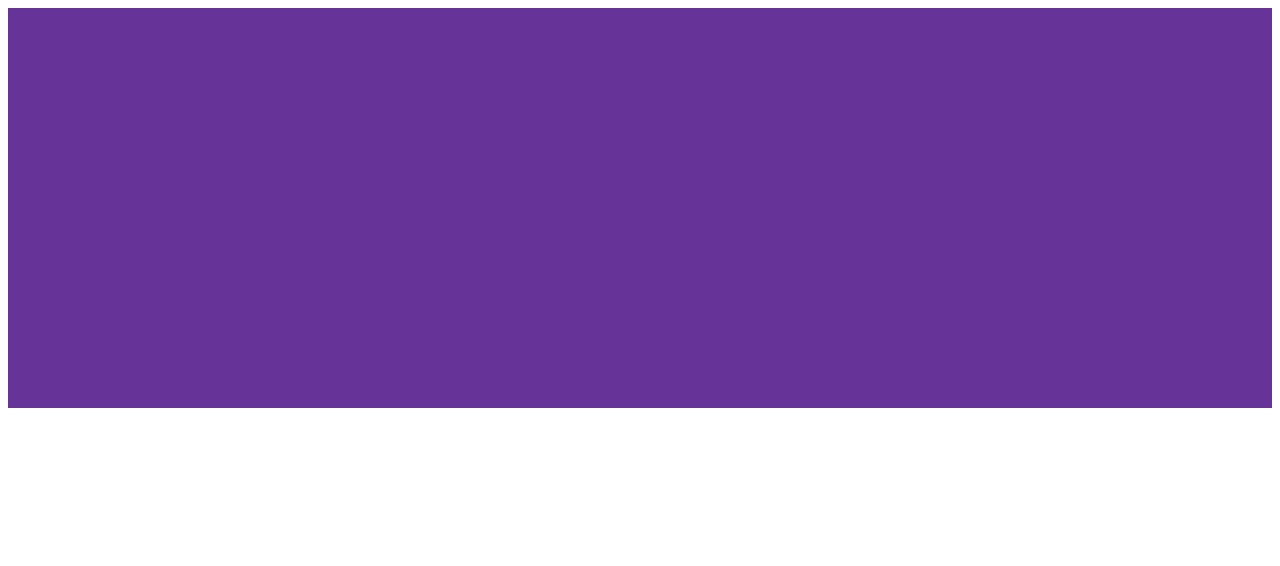
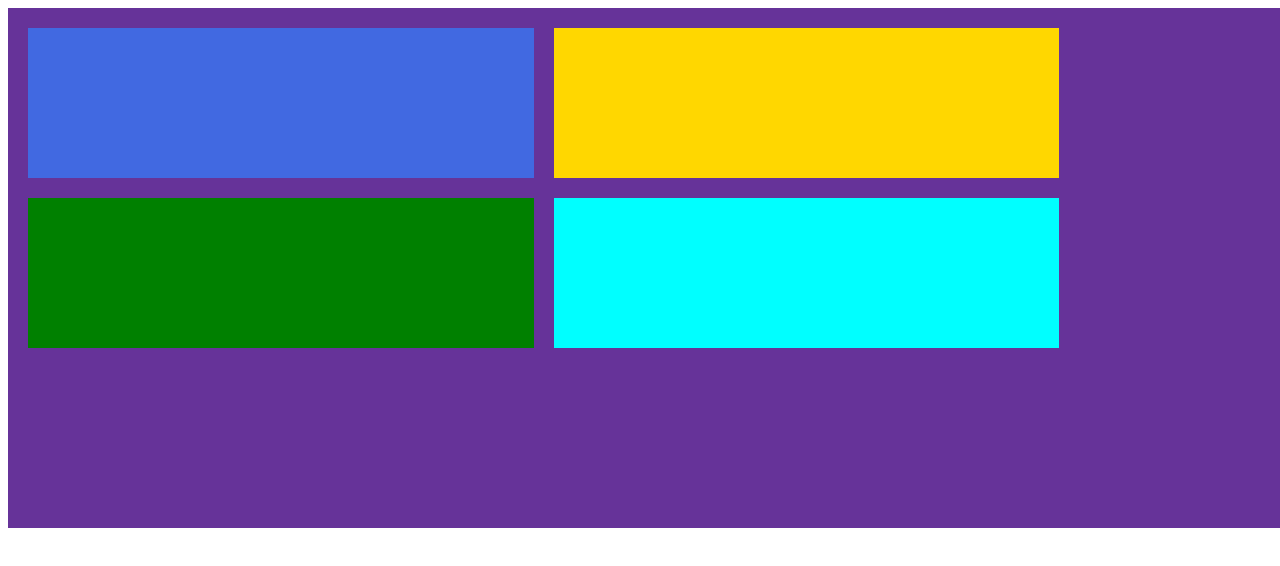
Before and after one commit to suphinhazainarr/web-design-challenge, a plain HTML site: page div.html in a window 1280 px wide. Drawn offline with Linux system fonts and the light colour scheme.

Commit message:
making 4 div inside a big div

```diff
--- a/div.css
+++ b/div.css
@@ -1,6 +1,37 @@
 .outer-box{
     width: 100%;
-    height: 400px;
+    height: 500px;
     background-color: rebeccapurple;
+    padding: 10px;
+}
+.box1{
+    width: 40%;
+    height: 30% ;
+    background-color:royalblue;
+    float:left;
+    margin: 10px;
+
 
 }
+.box2{
+    width: 40%;
+    height:30%;
+    background-color: gold;
+    float: left;
+    margin: 10px;
+}
+.box3{
+    width:40%;
+    height: 30%;
+    background-color:green ;
+    float: left;
+    margin: 10px;
+}
+
+.box4{
+    width:40%;
+    height: 30%;
+    background-color: cyan ;
+    float: left;
+    margin: 10px;
+}
```
